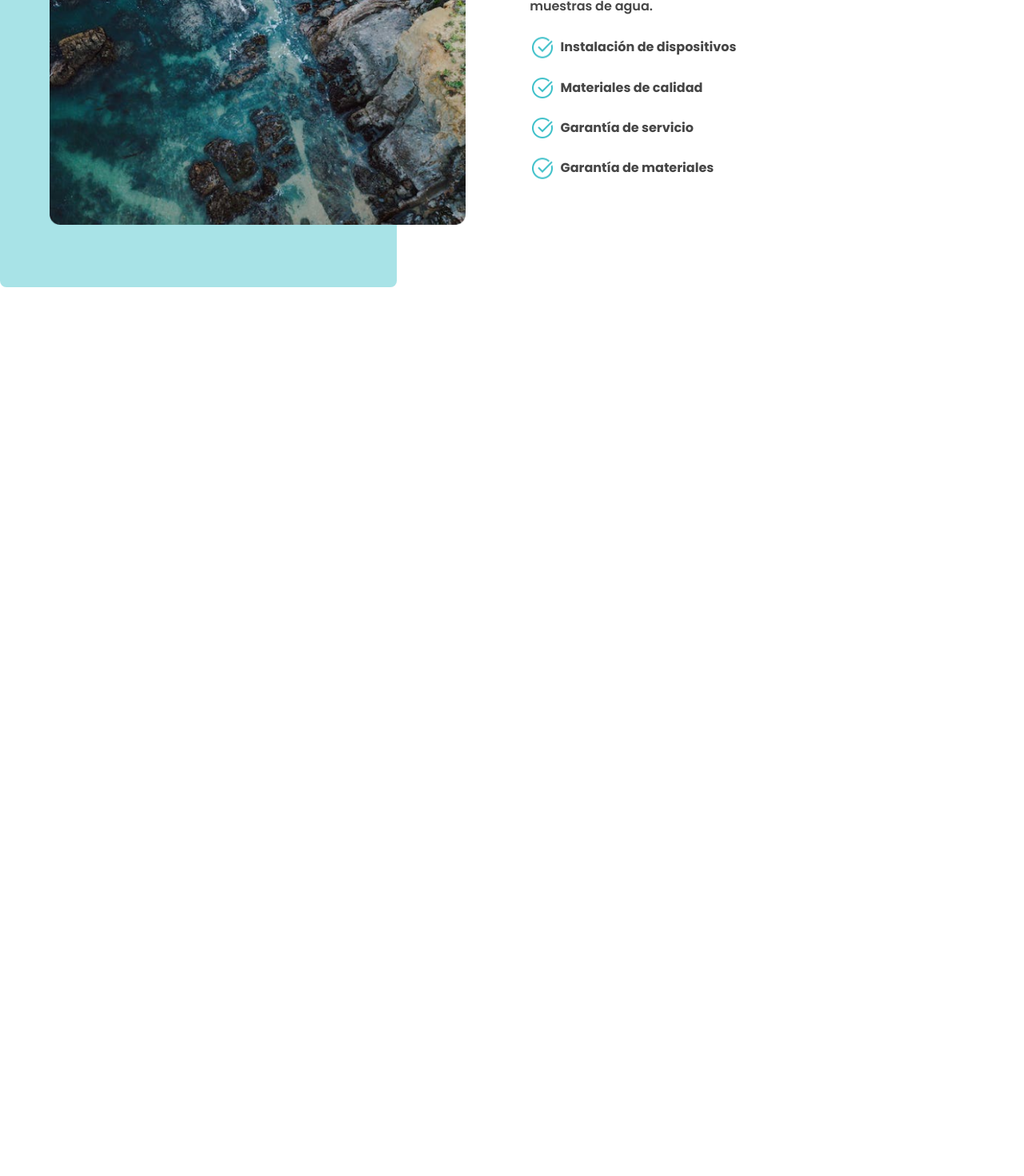
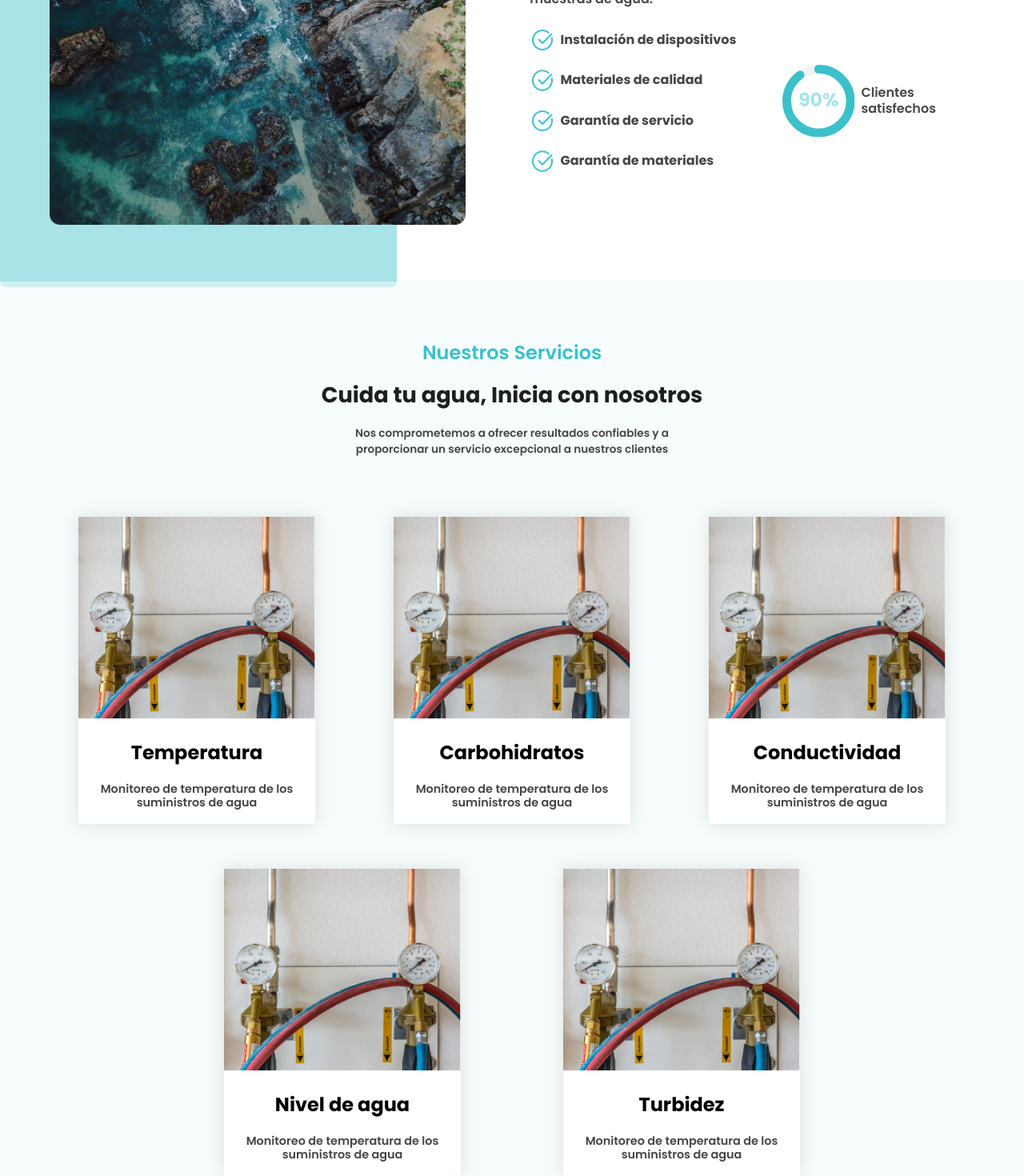
Before and after one commit to VictorVillalva/AquaQA, a React (Vite) app: page / in a window 1280 px wide. Shown: the part 1387-2857 px from the top of the page at 80% size. Before the commit the page ends 1746 px from the top, so only its background shows below. Built offline with nearby package versions, Linux system fonts and the light colour scheme.

Commit message:
LandingPageThirdPart

```diff
--- a/package.json
+++ b/package.json
@@ -17,6 +17,7 @@
     "bootstrap": "^5.3.0-alpha3",
     "normalize.css": "^8.0.1",
     "react": "^18.2.0",
+    "react-circular-progressbar": "^2.1.0",
     "react-dom": "^18.2.0",
     "react-router-dom": "^6.12.1"
   },
--- a/src/App.jsx
+++ b/src/App.jsx
@@ -1,6 +1,7 @@
 /*import { LoginRegister } from "./pages/LoginRegister";*/
 
 import { LandingPage } from "./pages/LandingPage";
+
 
 
 function App() {
--- a/src/assets/Styles/Nosotros.css
+++ b/src/assets/Styles/Nosotros.css
@@ -8,7 +8,7 @@
 .seccion-der-nosotros h3{
     font-family: Poppins;
     font-weight: lighter;
-    font-size: 4vh;
+    font-size: 3vh;
     color: #3CC0C9;
     margin-top: 3vh;
     margin-bottom: 2vh;
@@ -64,3 +64,22 @@
     background-color: #A8E3E7;
     z-index: -50;
 }
+
+.sub-sec-nosotros{
+    display: flex;
+    flex-direction: row;
+    justify-content: space-between;
+}
+
+.sub-sec-der-nosotros{
+    font-family: Poppins;
+    font-style: normal;
+    font-weight: 700;
+    width: 24vh;
+    display: flex;
+    align-items: center;
+    justify-content: space-between;
+}
+.txt-clientes-satisfechos{
+    padding-left: 1vh;
+}
--- /dev/null
+++ b/src/assets/Styles/Servicios.css
@@ -0,0 +1,94 @@
+.servicios-contenedor{
+    margin-top: 5.2%;
+    background-color: #F1FCFC90;
+}
+
+.servicios{
+    display: flex;
+    justify-content: center;
+    flex-direction: column;
+}
+
+.seccion-top{
+    margin-top: 4%;
+}
+
+.seccion-top h3, .seccion-top h2, .seccion-top h4{
+    text-align: center;
+    font-family: Poppins;
+}
+
+.seccion-top h3 {
+    color: #3CC0C9;
+    font-weight: lighter;
+    font-size: 3vh;
+}
+
+.seccion-top h2{
+    color: #1E1E1E;
+    font-size: 3.4vh;
+}
+
+.seccion-top h4{
+    color: #464646;
+    font-weight: lighter;
+    font-size: 1.7vh;
+    line-height: 2.5vh;
+}
+
+.container-cards{
+    display: flex;
+    justify-content: space-evenly;
+    margin-top: 7vh;
+}
+
+.container-cards2{
+    display: flex;
+    justify-content: center;
+    margin-top: 7vh;
+}
+
+.card, .card1, .card2{
+    background-color: white;
+    box-shadow: 0px 0px 20px 2px rgba(0, 0, 0, 0.1);
+    height: 48vh;
+}
+
+
+.card h3, .card h4 {
+    text-align: center;
+    font-family: Poppins;
+}
+
+.card h3{
+    font-size: 3vh;
+}
+
+.card h4{
+    color: #464646;
+    font-size: 1.8vh;
+    font-weight: lighter;
+}
+
+.card img, .card1 img, .card2 img {
+    width: 37vh;
+}
+
+.card1 h3, .card1 h4, .card2 h3, .card2 h4{
+    text-align: center;
+    font-family: Poppins;
+}
+
+.card1 h3, .card2 h3{
+    font-size: 3vh;
+}
+
+.card1 h4, .card2 h4{
+    color: #464646;
+    font-size: 1.8vh;
+    font-weight: lighter;
+}
+
+.contenedor-card1{
+    padding: 0vh 16vh 0vh 0vh;
+}
--- a/src/components/Nosotros.jsx
+++ b/src/components/Nosotros.jsx
@@ -3,7 +3,12 @@ import Checkmark from '../assets/Images/Checkmark.svg'
 
 import '../assets/Styles/Nosotros.css'
 
+//Configuracion Grafica Circular
+import { CircularProgressbar, buildStyles } from 'react-circular-progressbar';
+import 'react-circular-progressbar/dist/styles.css';
+
 export const Nosotros = () => {
+    const satisfaccion = 90;
     return(
         <>
             <div className="nosotros-container">
@@ -36,7 +41,18 @@ export const Nosotros = () => {
                             </div>
                         </div>
                         <div className="sub-sec-der-nosotros">
-
+                            <CircularProgressbar
+                                value={satisfaccion}
+                                text={`${satisfaccion}%`}
+                                strokeWidth={12}
+                                styles={buildStyles({
+                                    textColor: '#A8E3E7',
+                                    textSize: '26px',
+                                    pathColor: '#3CC0C9',
+                                    trailColor: '#F2F2F2'
+                                })}
+                            />
+                            <p className='txt-clientes-satisfechos'>Clientes satisfechos</p>
                         </div>
                     </div>
                 </div>
--- /dev/null
+++ b/src/components/Servicios.jsx
@@ -0,0 +1,56 @@
+import TempImage from '../assets/Images/imageTemp.png'
+import '../assets/Styles/Servicios.css'
+
+export const Servicios = () => {
+    return(
+        <>
+            <div className="servicios-contenedor">
+                <div className="servicios">
+                    <div className="seccion-top">
+                        <h3>Nuestros Servicios</h3>
+                        <h2>Cuida tu agua, Inicia con nosotros</h2>
+                        <h4>Nos comprometemos a ofrecer resultados confiables y a<br />
+                            proporcionar un servicio excepcional a nuestros clientes</h4>
+                    </div>
+                    <div className="seccion-center">
+                        <div className="container-cards">
+                            <div className="card">
+                                <img src={TempImage} />
+                                <h3>Temperatura</h3>
+                                <h4>Monitoreo de temperatura de los <br /> suministros de agua</h4>
+                            </div>
+                            <div className="card">
+                                <img src={TempImage} />
+                                <h3>Carbohidratos</h3>
+                                <h4>Monitoreo de temperatura de los <br /> suministros de agua</h4>
+                            </div>
+                            <div className="card">
+                                <img src={TempImage} />
+                                <h3>Conductividad</h3>
+                                <h4>Monitoreo de temperatura de los <br /> suministros de agua</h4>
+                            </div>
+                        </div>
+                    </div>
+                    <div className="seccion-bottom">
+                        <div className="container-cards2">
+                            <div className="contenedor-card1">
+                                <div className="card1">
+                                    <img src={TempImage} />
+                                    <h3>Nivel de agua</h3>
+                                    <h4>Monitoreo de temperatura de los <br /> suministros de agua</h4>
+                                </div>
+                            </div>
+                            <div className="contenedor-card2">
+                                <div className="card2">
+                                    <img src={TempImage} />
+                                    <h3>Turbidez</h3>
+                                    <h4>Monitoreo de temperatura de los <br /> suministros de agua</h4>
+                                </div>
+                            </div>
+                        </div>
+                    </div>
+                </div>
+            </div>
+        </>
+    )
+}
--- a/src/pages/LandingPage.jsx
+++ b/src/pages/LandingPage.jsx
@@ -7,6 +7,7 @@ import iconSaber from "../assets/Images/Add.svg"
 import '../assets/Styles/LandingPage.css'
 import { CardLandingPage } from "../components/CardLandingPage"
 import { Nosotros } from "../components/Nosotros"
+import { Servicios } from "../components/Servicios"
 
 export const LandingPage = () => {
     return (
@@ -52,6 +53,7 @@ export const LandingPage = () => {
             </div>
             <CardLandingPage></CardLandingPage>
             <Nosotros></Nosotros>
+            <Servicios></Servicios>
         </>
     )
 }
```
Also changed, not shown: src/assets/Images/imageTemp.png (added), 1 other file (tests, documents, lock files or other folders).
